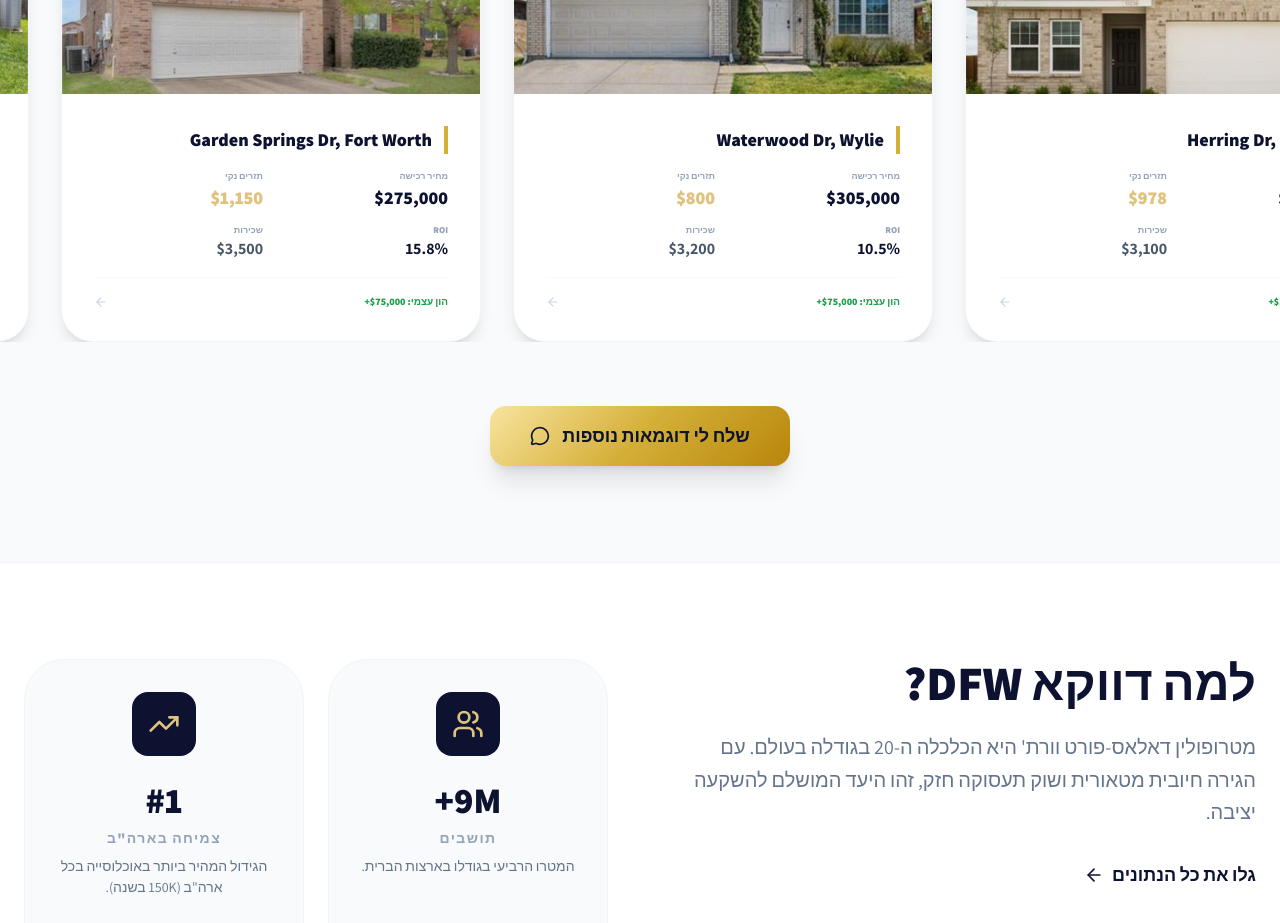
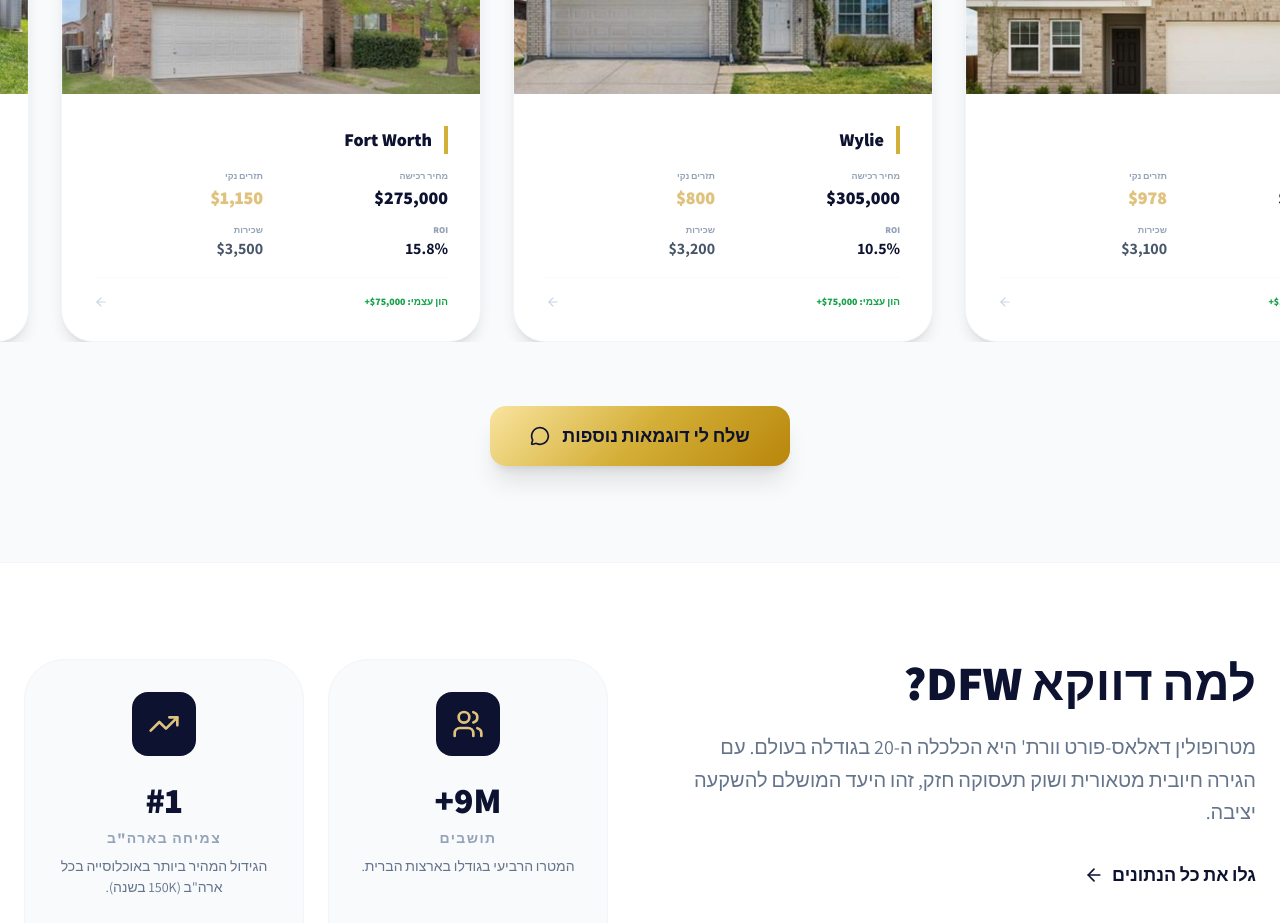
Before and after one commit to alonzekcer/skyline-group-texas, a React (Vite) app: page / in a window 1280 px wide. Shown: the part 1680-2603 px from the top of the page. Built offline with nearby package versions, Linux system fonts and the light colour scheme.

Commit message:
Data: Remove street addresses from deals and keep only city names

```diff
--- a/src/data/data.ts
+++ b/src/data/data.ts
@@ -31,7 +31,7 @@ export const FULL_SUPPORT: SupportStep[] = [
 export const DEALS: Deal[] = [
     {
         id: '1',
-        address: 'Grass Valley Trl, Fort Worth',
+        address: 'Fort Worth',
         price: '$268,000',
         marketValue: '$330,000',
         rent: '$2,980',
@@ -49,7 +49,7 @@ export const DEALS: Deal[] = [
     },
     {
         id: '2',
-        address: 'Garden Springs Dr, Fort Worth',
+        address: 'Fort Worth',
         price: '$275,000',
         marketValue: '$350,000',
         rent: '$3,500',
@@ -67,7 +67,7 @@ export const DEALS: Deal[] = [
     },
     {
         id: '3',
-        address: 'Waterwood Dr, Wylie',
+        address: 'Wylie',
         price: '$305,000',
         marketValue: '$380,000',
         rent: '$3,200',
@@ -85,7 +85,7 @@ export const DEALS: Deal[] = [
     },
     {
         id: '4',
-        address: 'Herring Dr, Forney',
+        address: 'Forney',
         price: '$280,000',
         marketValue: '$330,000',
         rent: '$3,100',
@@ -103,7 +103,7 @@ export const DEALS: Deal[] = [
     },
     {
         id: '5',
-        address: 'Wavecrest ct, Little Elm 75068',
+        address: 'Little Elm',
         price: '$275,000',
         marketValue: '$330,000',
         rent: '$3,200',
```
Also changed, not shown: 17 other files (tests, documents, lock files or other folders).
